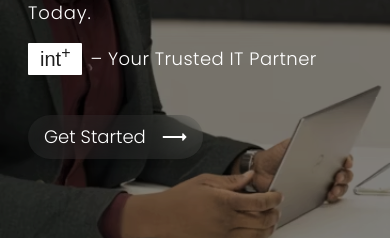
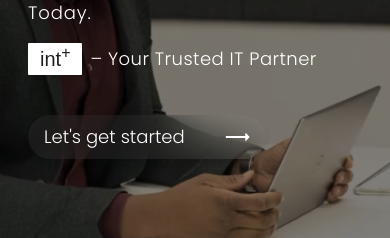
Before and after one commit to jesutobiDev/int-landing-page, a Next.js app: page / in a window 390 px wide. Shown: the part 313-551 px from the top of the page. Built offline with nearby package versions, Linux system fonts and the light colour scheme; a web font is replaced by a local one.

Commit message:
css changes

```diff
--- a/src/app/components/ContactPromo.jsx
+++ b/src/app/components/ContactPromo.jsx
@@ -9,7 +9,7 @@ const ContactPromo = () => {
         Your browser does not support the video tag...
       </video>
       <div className="lg:w-1/3 tracking-wider text-xl z-10 font-normal leading-[38px]">Secure the future of your company with  <span className='font-bold'>int+</span></div>
-      <a href='#' className=' group flex  items-center justify-between px-4 py-4 rounded-full bg-opacity-20 bg-white backdrop-filter backdrop-blur-lg border border-opacity-10 border-white border-solid shadow-md w-fit lg:w-20 h-20 overflow-hidden  lg:hover:lw-[400px]  transition-all duration-500 ease-in-out z-10'>
+      <a href='#' className=' group flex  items-center justify-between px-4 py-4 rounded-full bg-opacity-20 bg-white backdrop-filter backdrop-blur-lg border border-opacity-10 border-white border-solid shadow-md w-fit lg:w-20 h-20 overflow-hidden  lg:hover:w-[400px]  transition-all duration-500 ease-in-out z-10'>
       <span className=" transition-all duration-500 ease-in-out lg:hidden lg:group-hover:inline leading-[70px] w-auto flex-1 text-transparent  opacity-0 group-hover:opacity-100 text-white button-text">Get in touch</span>
         <div className='w-20 h-20 flex items-center justify-center transition-all duration-300 ease-in-out '>
           <Image
--- a/src/app/components/Homepage.jsx
+++ b/src/app/components/Homepage.jsx
@@ -76,8 +76,8 @@ const Homepage = () => {
             <p className='text-white text-lg font-light tracking-wide'>– Your Trusted IT Partner</p>
           </div>
         </div>
-        <a href='#contact' className='flex items-center justify-center px-4 py-2 rounded-full bg-opacity-5 bg-white backdrop-filter backdrop-blur-lg hover:border-white lg:hover:w-[200px] transition-all duration-500 ease-in-out border-solid shadow-md text-white gap-4 outline-none group glowing-border group w-fit  lg:h-20 lg:w-20'>
-          <p className='text-lg font-light lg:hidden lg:group-hover:flex transition-all duration-1000 ease-in-out  button-text'>Get Started</p>
+        <a href='#contact' className='flex items-center justify-center gap-10 px-4 py-2 rounded-full bg-opacity-5 bg-white backdrop-filter backdrop-blur-lg hover:border-white lg:hover:w-[300px] transition-all duration-500 ease-in-out border-solid shadow-md text-white outline-none group glowing-border group w-fit  lg:h-20 lg:w-20'>
+          <p className='text-lg font-light lg:hidden lg:group-hover:inline transition-all duration-500 delay-500 ease-in-out  button-text'>Let{"'"}s get started</p>
           <Image
             src="/arrow.svg"
             alt=''
```
